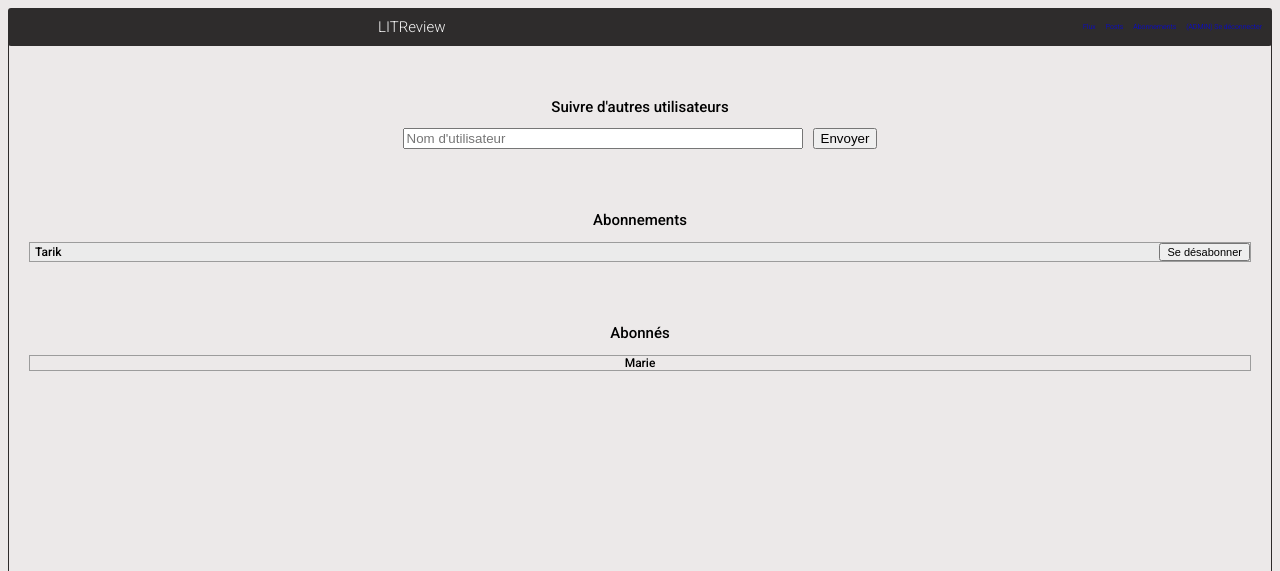
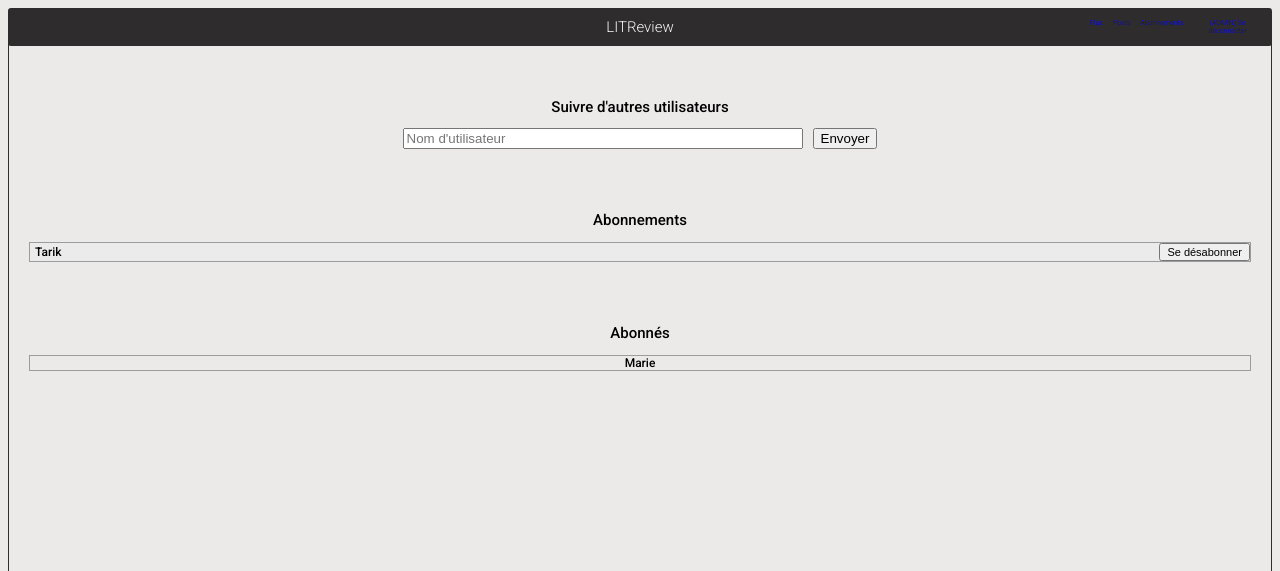
Before and after one commit to TrkSdi/P09_OC_LITReview_Django, a Django app: page /follow-page/ in a window 1280 px wide. Shown: the top 571 px of the page. Run offline with Django 4.2, Linux system fonts and the light colour scheme; a user stored in the database is signed in; data comes from the database, SQL or seed files in the repository; both versions use the stored data as it was after the commit.

Commit message:
fixing base css

```diff
--- a/src/website/static/css/base_wb.css
+++ b/src/website/static/css/base_wb.css
@@ -24,8 +24,10 @@ body {
 .nav-menu {
     display: flex;
     flex-direction: row;
-    margin-left: auto;
     justify-content: space-between;
+    text-align: center;
+    padding: 0;
+
 }
 
 .nav-menu li {
@@ -37,9 +39,26 @@ body {
     color : whitesmoke;
     border-radius: 3px;
     background-color: rgb(46, 44, 44);
+    padding: 0;
+    margin: 0;
     display: flex;
     flex-direction: row;
     justify-content: space-between;
     align-items: center;
-    padding-left: 370px;
+
 }
+
+.hidden {
+    width: 181.964px;
+    text-align: center;
+}
+
+.main-title {
+    width: 181.964px;
+    text-align: center;
+}
+
+.menu {
+    width: 181.964px;
+    text-align: center;
+}
--- a/src/website/templates/base.html
+++ b/src/website/templates/base.html
@@ -16,10 +16,12 @@
 <body>
 
     <header class="container">
+        <div class="hidden"></div>
         <div class="main-title">
             <h1>LITReview</h1>
         </div>
-        <nav >
+        <div class="menu">
+            <nav>
                 <ul class="nav-menu">
                     <li><a href="{% url 'feed' %}">Flux</a></li>
                     <li><a href="{% url 'posts' %}">Posts</a></li>
@@ -27,6 +29,7 @@
                     <li><a href="{% url 'logout' %}">({{ user.username }}) Se déconnecter</a></li>
                 </ul>
             </nav>
+        </div>
     </header>
 
     {% block content %}
```
Also changed, not shown: src/db.sqlite3. Lines whose indentation alone changed are shown as unchanged.
